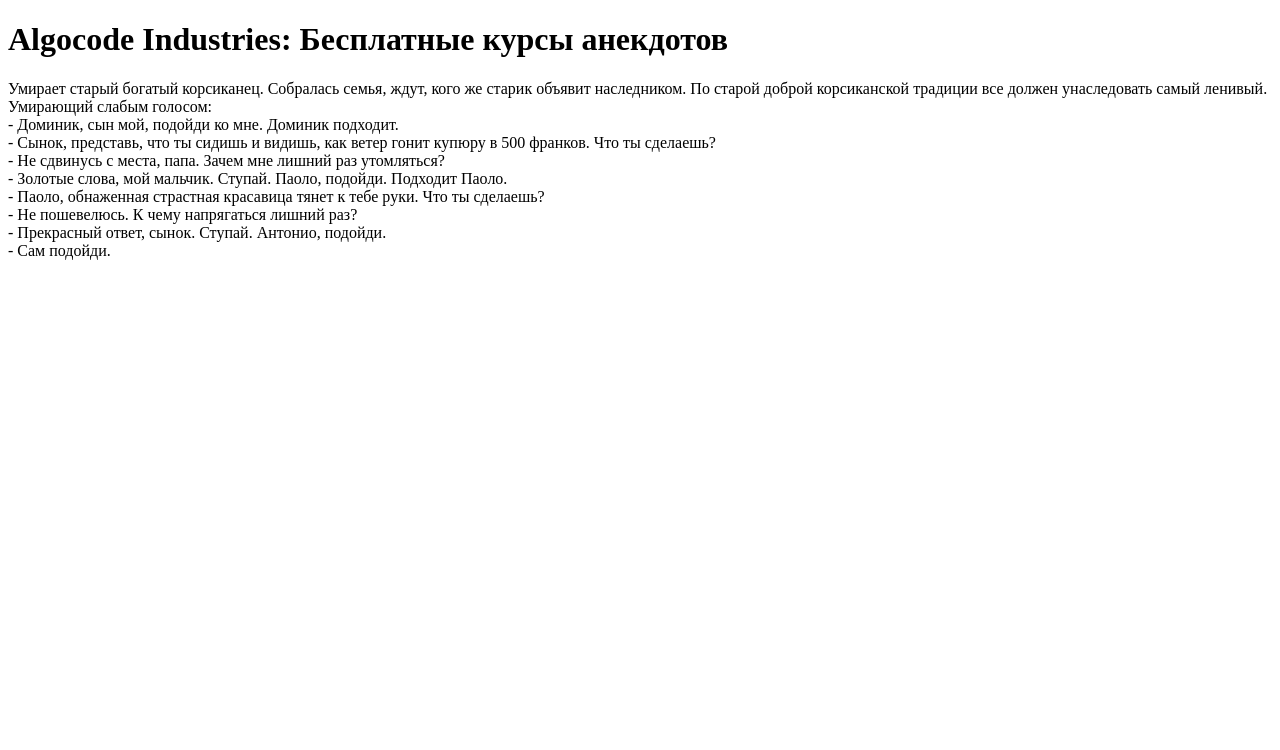
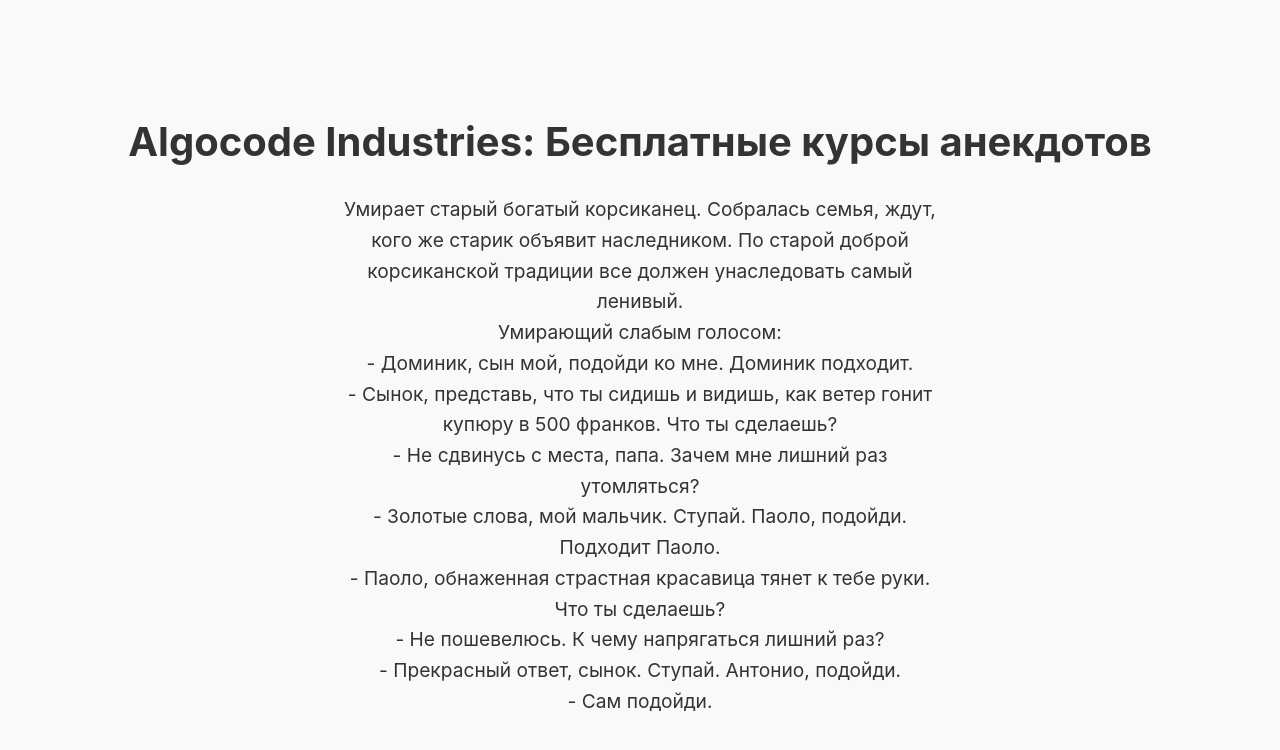
Before and after one commit to strickey/strickey.github.io, a plain HTML site: page index.html in a window 1280 px wide. Drawn offline with Linux system fonts and the light colour scheme.

Commit message:
Update index.html

```diff
--- a/index.html
+++ b/index.html
@@ -3,10 +3,35 @@
 <head>
   <meta charset="UTF-8">
   <title>Algocode Industries</title>
+  <style>
+    body {
+      margin: 0;
+      font-family: -apple-system, BlinkMacSystemFont, "Segoe UI", Roboto, sans-serif;
+      background: #f9f9f9;
+      color: #333;
+      line-height: 1.6;
+      display: flex;
+      flex-direction: column;
+      align-items: center;
+      justify-content: center;
+      min-height: 100vh;
+      text-align: center;
+    }
+    h1 {
+      margin-bottom: 0.5em;
+      font-size: 2.5rem;
+    }
+    p {
+      max-width: 600px;
+      font-size: 1.2rem;
+      margin: 0;
+    }
+  </style>
 </head>
 <body>
   <h1>Algocode Industries: Бесплатные курсы анекдотов</h1>
-  <p>Умирает старый богатый корсиканец. Собралась семья, ждут, кого же старик объявит наследником. По старой доброй корсиканской традиции все должен унаследовать самый ленивый.<br>
+  <p>
+    Умирает старый богатый корсиканец. Собралась семья, ждут, кого же старик объявит наследником. По старой доброй корсиканской традиции все должен унаследовать самый ленивый.<br>
 Умирающий слабым голосом:<br>
 - Доминик, сын мой, подойди ко мне. Доминик подходит. <br>
 - Сынок, представь, что ты сидишь и видишь, как ветер гонит купюру в 500 франков. Что ты сделаешь? <br>
@@ -15,6 +40,7 @@
 - Паоло, обнаженная страстная красавица тянет к тебе руки. Что ты сделаешь? <br>
 - Не пошевелюсь. К чему напрягаться лишний раз? <br>
 - Прекрасный ответ, сынок. Ступай. Антонио, подойди. <br>
-- Сам подойди.</p>
+- Сам подойди.
+  </p>
 </body>
 </html>
```
